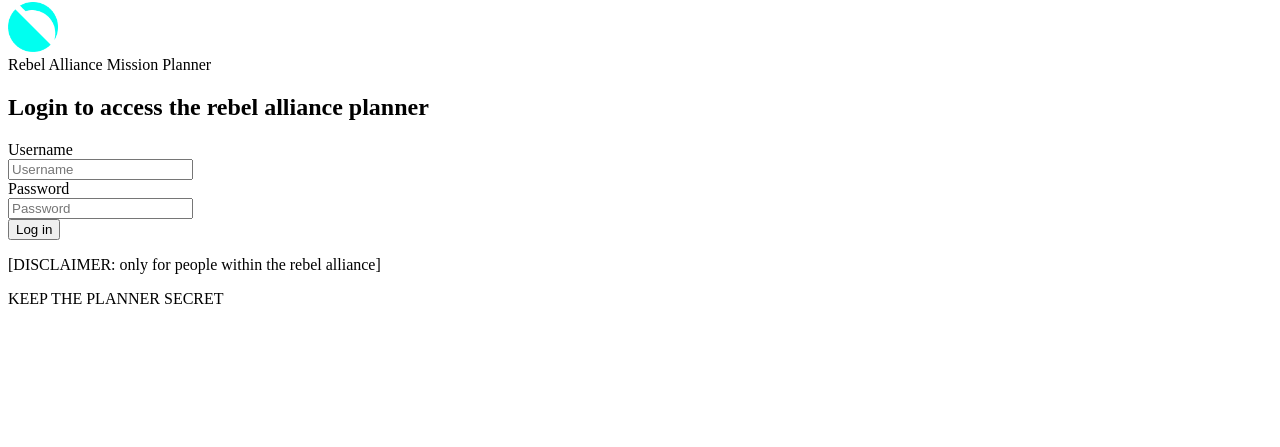
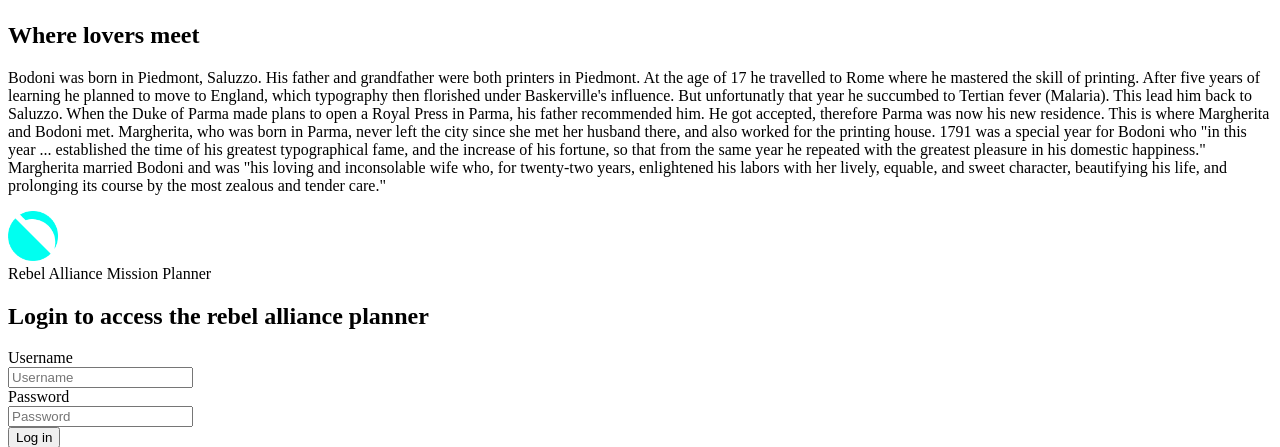
Before and after one commit to woutvandesompele/mytype, a PHP site: template src/view/pages/index.php in a window 1280 px wide. Shown: the part 965-1412 px from the top of the page. Before the commit the page ends 1269 px from the top, so only its background shows below. Run offline with PHP 8.4, Linux system fonts and the light colour scheme; the template is opened without the code that fills it, so the values that code supplies are empty.

Commit message:
added content for italy close #8

```diff
--- a/src/view/pages/index.php
+++ b/src/view/pages/index.php
@@ -52,7 +52,16 @@
     <img class="unthinkable__layer2" src="./assets/planets/" height="256"></img>
   </section>
 
-  <section class="italy"></section>
+  <section class="italy">
+    <h2 class="italy__title">Where <span>lovers</span> meet</h2>
+    <p class="italy__text">
+      Bodoni was born in Piedmont, Saluzzo. His father and grandfather were both printers in Piedmont. At the age of 17 he travelled to Rome where he mastered the skill of printing. After five years of learning he planned to move to England, which typography then florished under Baskerville's influence. But unfortunatly that year he succumbed to Tertian fever (Malaria). This lead him back to Saluzzo.
+
+      When the Duke of Parma made plans to open a Royal Press in Parma, his father recommended him. He got accepted, therefore Parma was now his new residence. This is where Margherita and Bodoni met. Margherita, who was born in Parma, never left the city since she met her husband there, and also worked for the printing house.
+
+      1791 was a special year for Bodoni who "in this year ... established the time of his greatest typographical fame, and the increase of his fortune, so that from the same year he repeated with the greatest pleasure in his domestic happiness." Margherita married Bodoni and was "his loving and inconsolable wife who, for twenty-two years, enlightened his labors with her lively, equable, and sweet character, beautifying his life, and prolonging its course by the most zealous and tender care."
+    </p>
+  </section>
 
   <section class="righthand"></section>
 
```
